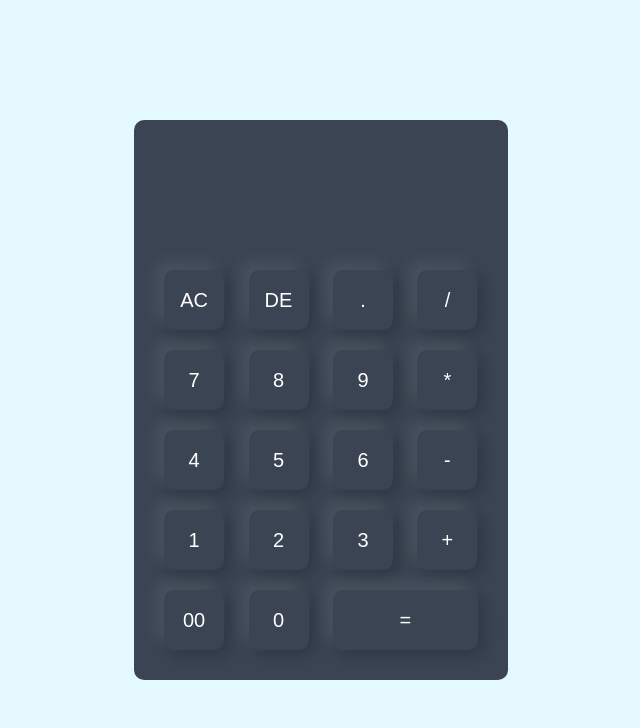
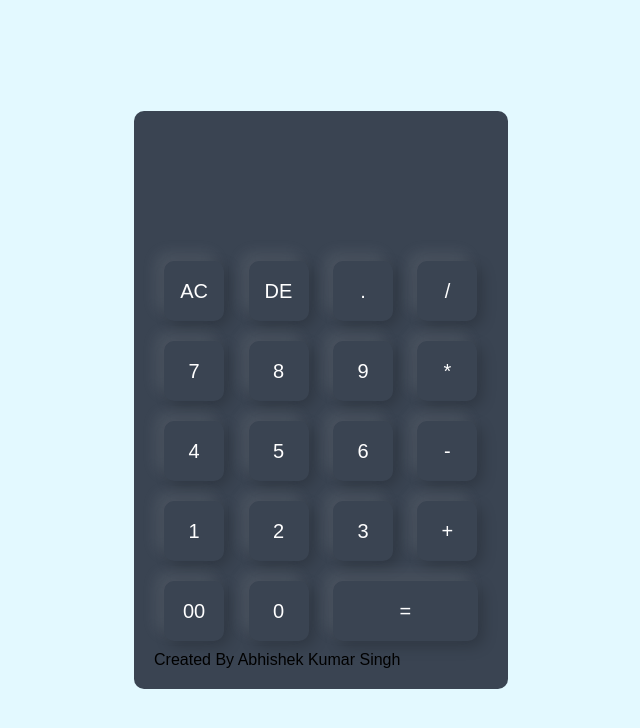
Before and after one commit to kabhishekkumarsingh/SimpleCalculator, a plain HTML site: page index.html in a window 1280 px wide. Shown: the whole page, without its empty margins (319-959 px from the left). Drawn offline with Linux system fonts and the light colour scheme.

Commit message:
Update index.html

```diff
--- a/index.html
+++ b/index.html
@@ -45,6 +45,7 @@
                     <input type="button" value="0" onclick="display.value += '0' ">
                     <input type="button" value="=" onclick="display.value =eval(display.value) " class="equal">
                 </div>
+                   <div class="by"> Created By Abhishek Kumar Singh</div>
             </form>
         </div>
     </div>
```
